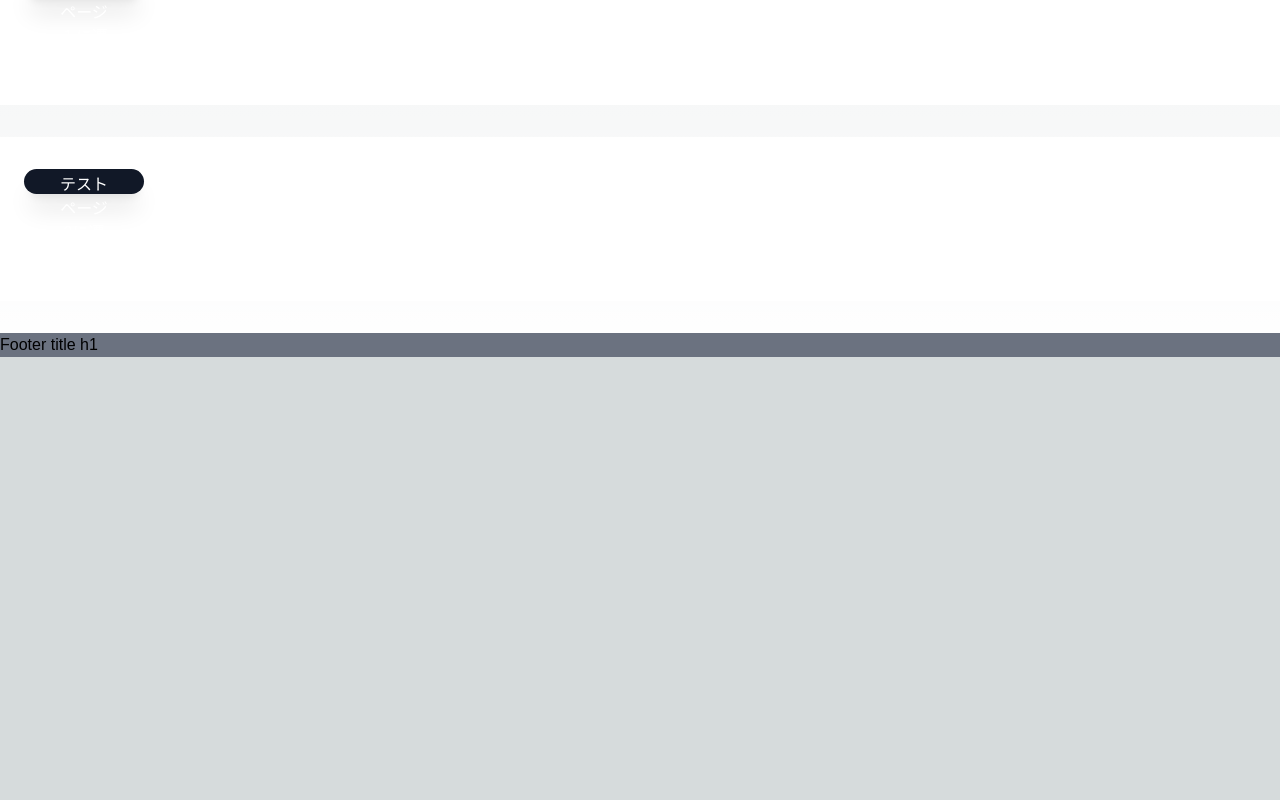
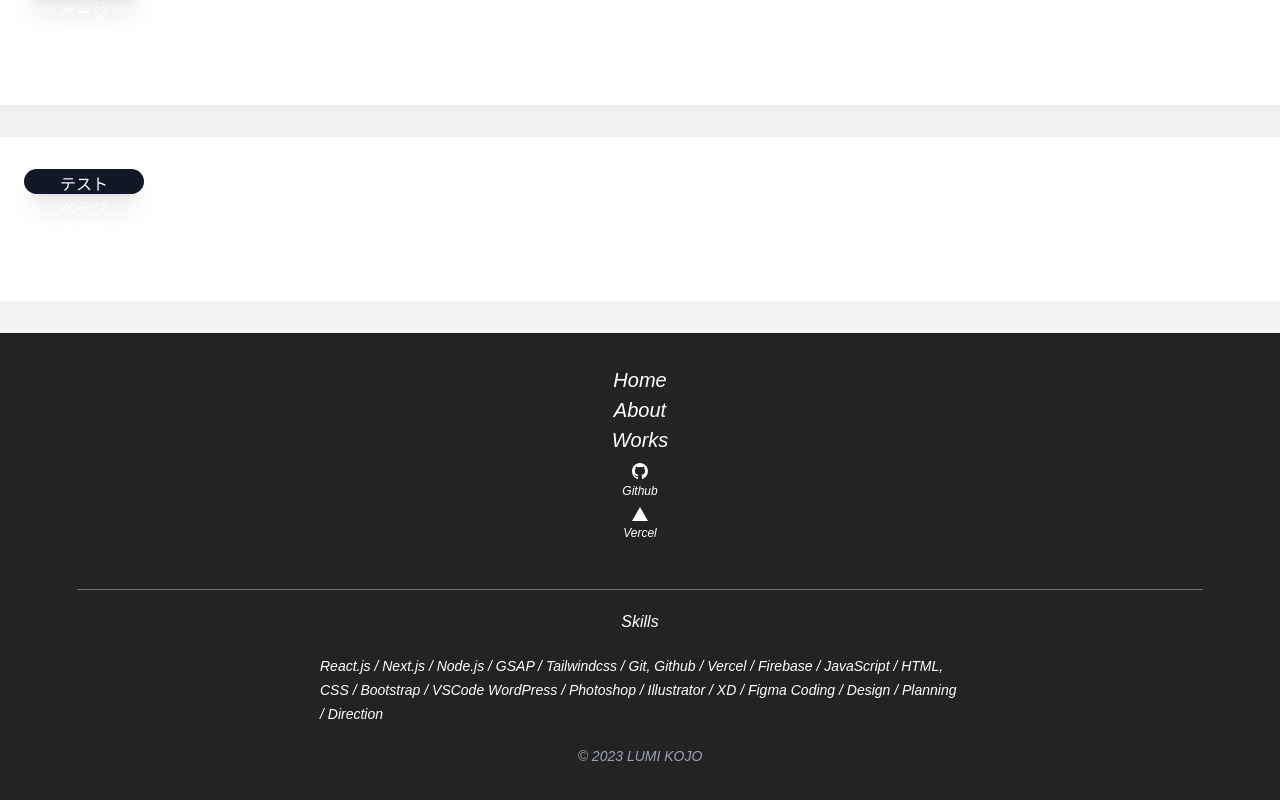
Before and after one commit to lumijoe/next_testocober, a Next.js app: page /about in a window 1280 px wide. Shown: the part 867-1667 px from the top of the page. Before the commit the page ends 1224 px from the top, so only its background shows below. Built offline with nearby package versions, Linux system fonts and the light colour scheme; a web font is replaced by a local one.

Commit message:
footer fix

```diff
--- a/components/Footer.js
+++ b/components/Footer.js
@@ -1,15 +1,21 @@
 // components/Header.js(Headerコンポーネント)
 
 import React from 'react';
+import FooterSkills from './Footer/FooterSkills';
+import FooterNav from './Footer/FooterNav';
+import FooterCopy from './Footer/FooterCopy';
+import Image from '../public/totop.svg';
 
 export default function Footer() {
     return (
-        <div className='bg-gray-500'>
+        <div className='bg-defaultblack pt-[40px] pb-[40px]'>
             <footer>
                 <div>
-
+                    <FooterNav />
+                    <span className="border-t-[0.5px] border-gray-500 block w-[88vw] mx-auto"></span>
+                    <FooterSkills />
+                    <FooterCopy />
                 </div>
-                <h1>Footer title h1</h1>
             </footer>
         </div>
     )
--- /dev/null
+++ b/components/Footer/FooterCopy.js
@@ -0,0 +1,11 @@
+// components/Footer/FooterCopy.js
+
+import React from "react";
+
+export default function FooterCopy () {
+    return (
+        <div className="pt-[20px] text-gray-400 italic text-sm text-center">
+            <p>&copy; 2023 LUMI KOJO</p>
+        </div>
+    )
+}
--- /dev/null
+++ b/components/Footer/FooterNav.js
@@ -0,0 +1,54 @@
+// components/Footer/FooterNav.js
+
+import React from 'react';
+import Image from 'next/image';
+import Link from 'next/link';
+
+export default function FooterNav () {
+    // バグエラー回避策：worksareaへ遷移させる＃の代わりの変数を定義（エスケープコード無効・#記述不可）
+    const worksarea = `/#works`;
+    return (
+        <div className='text-white text-2xl italic font-thin pb-[40px]'>
+            <ul className='text-center'>
+
+                {/* Home */}
+                <li className='text-xl/[14px] text-white italic mb-4'>
+                    <Link href="/">Home</Link></li>
+
+                {/* About */}
+                <li className='text-xl/[14px] text-white italic mb-4'>
+                    <Link href="/test4" >About</Link></li>
+
+                {/* Works */}
+                <li className='text-xl/[14px] text-white italic mb-4'>
+                    <Link href={worksarea}>Works</Link></li>
+
+                {/* GitHub */}
+                <li className='flex justify-center mt-3'>
+                    <a href="https://github.com/lumijoe" target="_blank">
+                        <Image
+                            src="/githubwhite.svg"
+                            alt="Icon"
+                            width={16}
+                            height={16}
+                        />
+                    </a>
+                </li>
+                <li className='text-[12px] text-white italic  -mt-[4px]'>Github</li>
+
+                {/* Vercel */}
+                <li className='flex justify-center'>
+                    <a href="https://vercel.com/lumijoes-projects" target="_blank">
+                        <Image
+                            src="/vercelwhite.svg"
+                            alt="Icon"
+                            width={16}
+                            height={16}
+                        />
+                    </a>
+                </li>
+                <li className='text-[12px] text-white italic  -mt-[4px]'>Vercel</li>
+            </ul>
+        </div>
+    )
+}
--- /dev/null
+++ b/components/Footer/FooterSkills.js
@@ -0,0 +1,16 @@
+// components/Footer/FooterSkills.js
+
+import React from 'react';
+
+export default function FooterSkills () {
+    return (
+        <div className='align-middle mx-auto pt-[20px] pl-[25vw] pr-[25vw]'>
+            <h1 className='text-center text-white italic pb-[20px]'>Skills</h1>
+            <p className='text-white italic text-sm leading-6'>React.js  /  Next.js  /  Node.js  /  GSAP /  Tailwindcss /
+Git, Github  /  Vercel  /  Firebase  /
+JavaScript  /  HTML, CSS  /  Bootstrap  / VSCode
+WordPress  /  Photoshop /  Illustrator /  XD  / Figma
+Coding  /  Design  /  Planning  /  Direction</p>
+        </div>
+    )
+}
--- a/pages/test3.js
+++ b/pages/test3.js
@@ -2,7 +2,7 @@
 
 import React from 'react';
 import Header2 from '../components/Header2';
-import HeroTitleSkills2 from '../components/HeroTitleSkills2';
+import Hero from '../components/Hero';
 import Footer from '../components/Footer';
 import Navpanel from '@/components/Navpanel';
 import Image from 'next/image';
@@ -11,7 +11,7 @@ export default function Test3() {
     return (
         <div>
         <Header2 />
-        <HeroTitleSkills2 />
+        <Hero />
         <br />
         <Image
         src="/work03.gif"
--- a/styles/globals.css
+++ b/styles/globals.css
@@ -122,3 +122,7 @@ a {
     color-scheme: dark;
   }
 }
+
+.bg-defaultblack {
+  background: #232323;
+}
```
Also changed, not shown: public/totop.svg (added).
